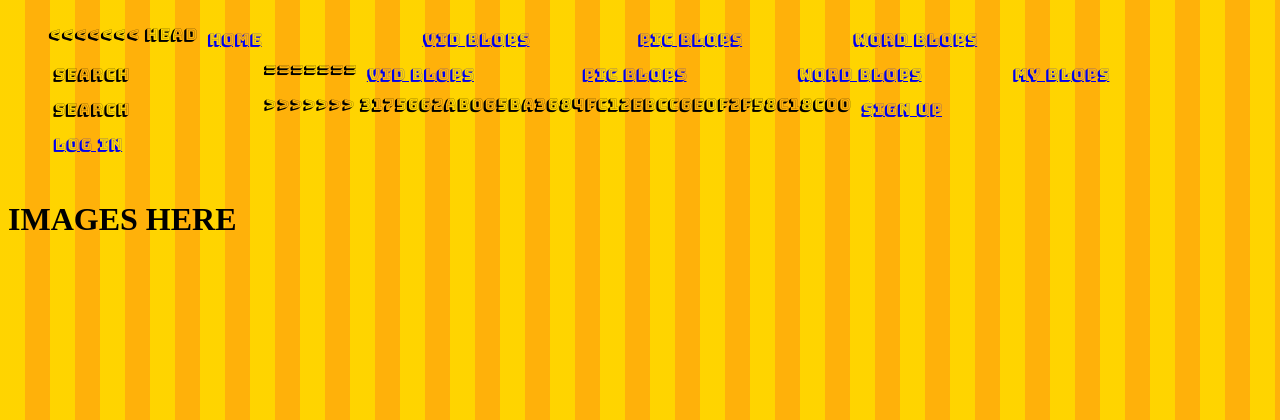
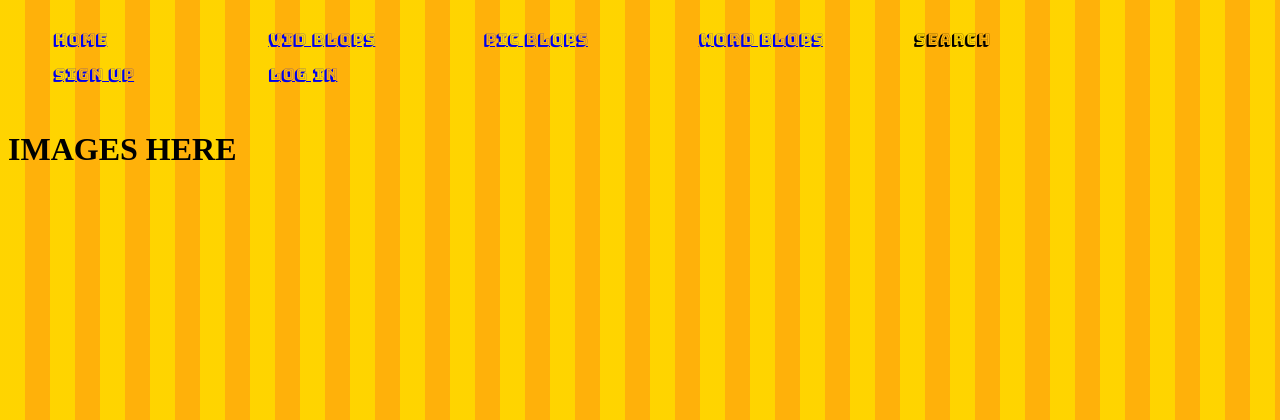
Before and after one commit to laststandjam/Blopper, a Django app: page /images/ in a window 1280 px wide. Shown: the top 420 px of the page. Run offline with Django 3.2, Linux system fonts and the light colour scheme.

Commit message:
Resolve merge conflicts

```diff
--- a/main_app/templates/main_app/base.html
+++ b/main_app/templates/main_app/base.html
@@ -15,20 +15,12 @@
               <nav>
                 <div class="nav-wrapper">
                   <ul>
-<<<<<<< HEAD
                     <li><a href="{% url 'main_app:home' %}">Home</a></li>
                     <li><a href="{% url 'main_app:videos' %}">Vid Blops</a></li>
                     <li><a href="{% url 'main_app:images' %}">Pic Blops</a></li>
                     <li><a href="{% url 'main_app:articles' %}">Word Blops</a></li>
 
                     <li>Search</a></li>
-=======
-                    <li><a href="{% url 'vid' %}">Vid Blops</a></li>
-                    <li><a href="{% url 'pic' %}">Pic Blops</a></li>
-                    <li><a href="{% url 'word' %}">Word Blops</a></li>
-                    <li><a href="{% url 'add' %}">My Blops</a></li>
-                    <li><a>Search</a></li>
->>>>>>> 3175662ab065ba3684fc12ebcc6e0f2f58c18c00
                     {% if user.is_authenticated %}
                     <li><a href="{% url 'logout' %}">Log Out</a></li>
                   {% else %}
```
Also changed, not shown: main_app/templates/main_app/user.html (+0 -10 lines).
